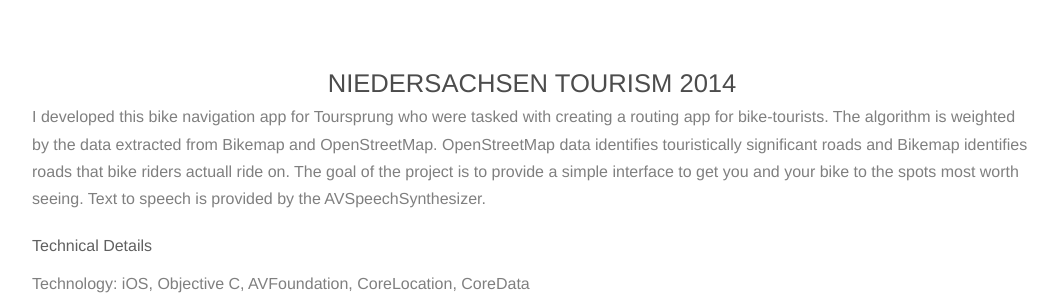
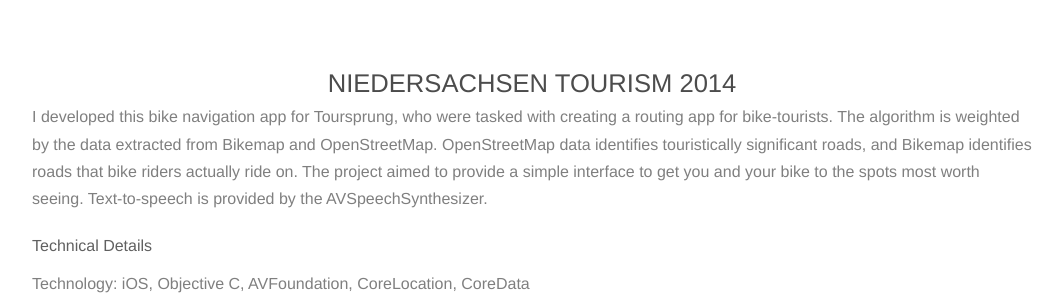
Before and after one commit to onato/onato.github.io, a Jekyll site: the page built from _posts/projects/2014-05-01-niedersachsen.md, in a window 1280 px wide. Shown: the part 802-1102 px from the top of the page, without its empty margins (108-1170 px from the left). Built offline with Jekyll 4.4.1, drawn with Linux system fonts in a browser that asks for light colours; nearby versions of some CDN libraries.

Commit message:
Update 2014-05-01-niedersachsen.md

```diff
--- a/_posts/projects/2014-05-01-niedersachsen.md
+++ b/_posts/projects/2014-05-01-niedersachsen.md
@@ -7,7 +7,7 @@
 backgroundColor: "#FFFFFF"
 categories: projects
 ---
-I developed this bike navigation app for Toursprung who were tasked with creating a routing app for bike-tourists. The algorithm is weighted by the data extracted from Bikemap and OpenStreetMap. OpenStreetMap data identifies touristically significant roads and Bikemap identifies roads that bike riders actuall ride on. The goal of the project is to provide a simple interface to get you and your bike to the spots most worth seeing. Text to speech is provided by the AVSpeechSynthesizer.
+I developed this bike navigation app for Toursprung, who were tasked with creating a routing app for bike-tourists. The algorithm is weighted by the data extracted from Bikemap and OpenStreetMap. OpenStreetMap data identifies touristically significant roads, and Bikemap identifies roads that bike riders actually ride on. The project aimed to provide a simple interface to get you and your bike to the spots most worth seeing. Text-to-speech is provided by the AVSpeechSynthesizer.
 
 ### Technical Details
 Technology: iOS, Objective C, AVFoundation, CoreLocation, CoreData
```
